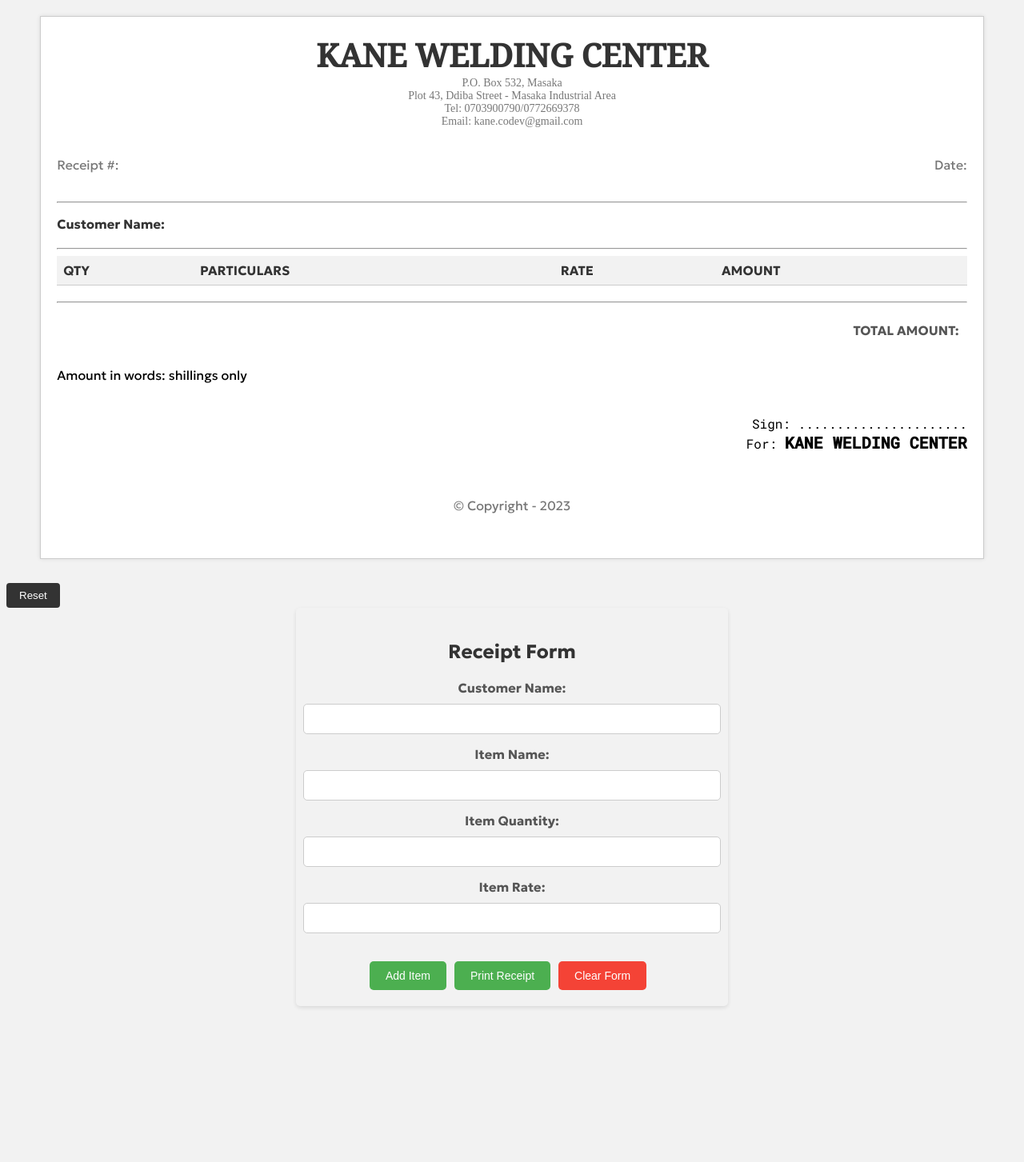
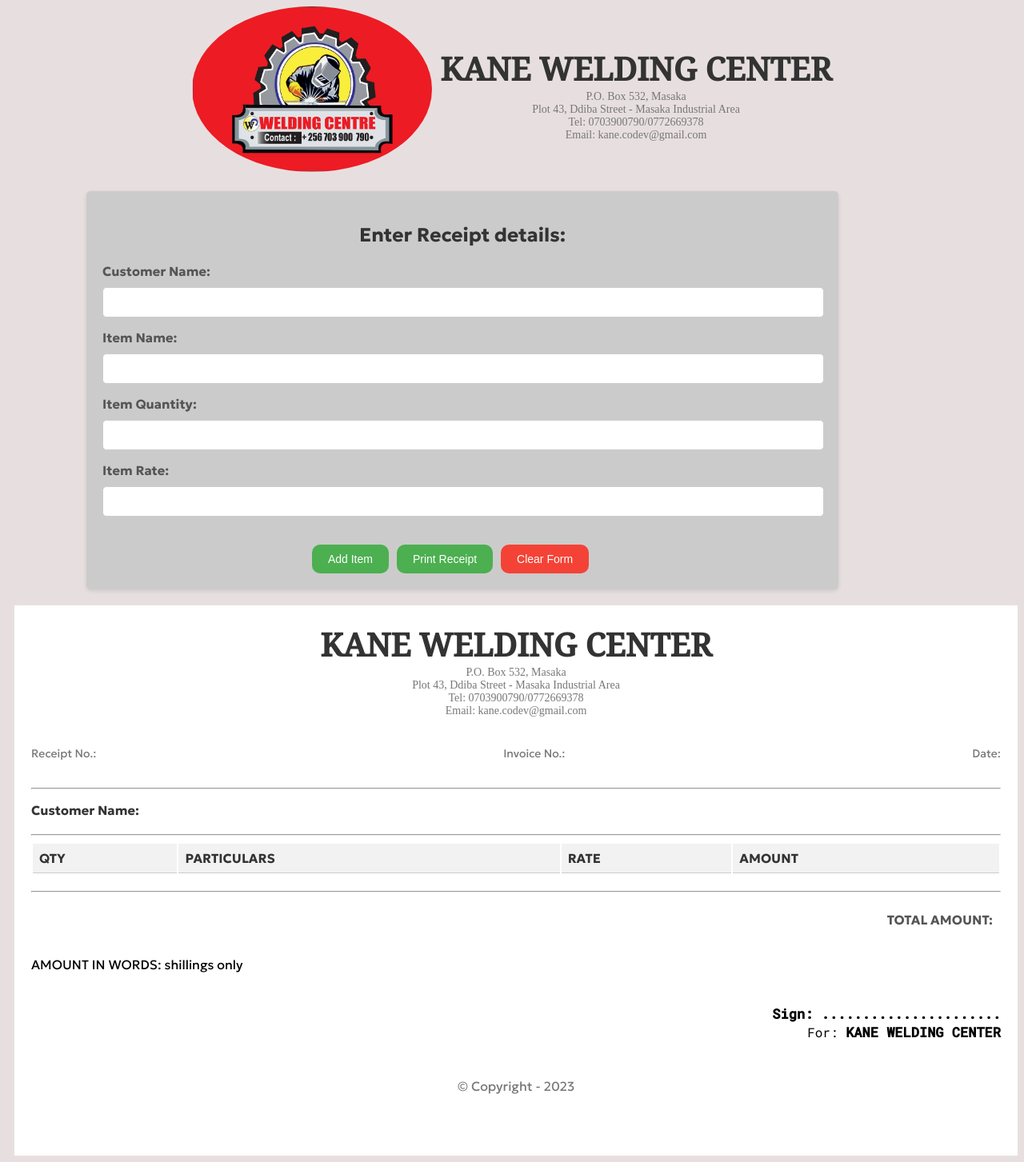
Before and after one commit to jesar-enl/jesar-enl.github.io, a plain HTML site: page index.html in a window 1280 px wide. Shown: the whole page at 80% size. Before the commit the page ends 1266 px from the top, so only its background shows below. Drawn offline with Linux system fonts and the light colour scheme; a web font is replaced by a local one.

Commit message:
Made some changes to the receipt

```diff
--- a/index.html
+++ b/index.html
@@ -14,57 +14,24 @@
 </head>
 
 <body>
-    <div id="receiptContainer">
-        <div id="companyInfo">
+    <header>
+        <div class="companyInfo">
+            <div class="company-logo">
+                <img src="images/kane.png" alt="logo">
+            </div>
+            <div class="company-details">
                 <h2 id="companyNamePrint">KANE WELDING CENTER</h2>
                 <p id="companyAddress">P.O. Box 532, Masaka</p>
                 <p id="companyAddress">Plot 43, Ddiba Street - Masaka Industrial Area</p>
                 <p id="companyAddress">Tel: 0703900790/0772669378</p>
                 <p id="companyAddress">Email: kane.codev@gmail.com</p>
             </div>
-        <div id="receiptDetails">
-            <p>Receipt #: <span id="receiptNumber"></span></p>
-            <p>Date: <span id="receiptDate"></span></p>
         </div>
-        <hr>
-        <div id="customerInfo">
-            <p id="customerNameLabel">Customer Name: <span id="customerNamePrint"></span></p>
-        </div>
-        <hr>
-        <table id="table">
-            <thead>
-                <tr>
-                    <th>Qty</th>
-                    <th>Particulars</th>
-                    <th>Rate</th>
-                    <th>Amount</th>
-                </tr>
-            </thead>
-            <tbody id="tableBody">
-                <!-- Items will be dynamically added here -->
-            </tbody>
-        </table>
-        <hr>
-        <div id="totalAmountSection">
-            <p id="totalAmountLabel">Total Amount:</p>
-            <p id="totalAmount"></p>
-        </div>
-        <div>Amount in words: <span id="wordAmount"></span> shillings only</div>
-        <br>
-        <br>
-        <div id="stampSection">
-            <p>Sign: ......................</p>
-            <p>For: <span class="p2">KANE WELDING CENTER</span></p>
-        </div>
-        <footer>
-            <p>&copy; Copyright - <span id="currentYear"></span></p>
-        </footer>
+    </header>
 
-    </div>
-    <button type="button" id="resetBtn" onclick="resetReceipt()">Reset</button>
-
+    <!-- Form to enter the details -->
     <div id="receiptForm">
-        <h2>Receipt Form</h2>
+        <h2>Enter Receipt details:</h2>
         <form>
             <label for="customerName">Customer Name:</label>
             <input type="text" id="customerName" required>
@@ -76,11 +43,79 @@
             <input type="number" id="itemRate" step="0.01" required>
             <div class="btn-container">
                 <button type="button" onclick="addItemsToReceipt()">Add Item</button>
-                <button type="button" id="printReceiptBtn" onclick="printReceipt()">Print Receipt</button>
-                <button type="button" id="clearBtn" onclick="clearForm()">Clear Form</button>
+                <button type="button" id="printReceiptBtn">Print Receipt</button>
+                <button type="button" id="clearBtn">Clear Form</button>
             </div>
 
         </form>
+    </div>
+
+
+    <div id="receiptContainer">
+        <!-- Company Details -->
+        <div id="companyInfo">
+            <h2 id="companyNamePrint">KANE WELDING CENTER</h2>
+            <p id="companyAddress">P.O. Box 532, Masaka</p>
+            <p id="companyAddress">Plot 43, Ddiba Street - Masaka Industrial Area</p>
+            <p id="companyAddress">Tel: 0703900790/0772669378</p>
+            <p id="companyAddress">Email: kane.codev@gmail.com</p>
+        </div>
+
+        <!-- Receipt details: receipt no., Invoice no., Date -->
+        <div id="receiptDetails">
+            <p>Receipt No.: <span id="receiptNumber"></span></p>
+            <p>Invoice No.: <span id="invoiceNumber"></span></p>
+            <p>Date: <span id="receiptDate"></span></p>
+        </div>
+        <hr>
+
+        <!-- Customer details -->
+        <div id="customerInfo">
+            <p id="customerNameLabel">Customer Name: <span id="customerNamePrint"></span></p>
+        </div>
+        <hr>
+
+        <!-- Details of items in tabular form -->
+        <table id="table">
+            <!-- Table heads -->
+            <thead>
+                <tr>
+                    <th>Qty</th>
+                    <th>Particulars</th>
+                    <th>Rate</th>
+                    <th>Amount</th>
+                </tr>
+            </thead>
+
+            <!-- Items in details -->
+            <tbody id="tableBody">
+                <!-- Items will be dynamically added here -->
+            </tbody>
+        </table>
+        <hr>
+
+        <!-- Total amount of all the items on the receipt -->
+        <div id="totalAmountSection">
+            <p id="totalAmountLabel">Total Amount:</p>
+            <p id="totalAmount"></p>
+        </div>
+
+        <!-- Total amount in words -->
+        <div><span id="inwords">Amount in words</span>: <span id="wordAmount"></span> shillings only</div>
+        <br>
+        <br>
+
+        <!-- Stamp and signature section -->
+        <div id="stampSection">
+            <p><span class="p2">Sign: ......................</span></p>
+            <p>For: <span class="p2">KANE WELDING CENTER</span></p>
+        </div>
+
+        <!-- Footer section -->
+        <footer>
+            <p>&copy; Copyright - <span id="currentYear"></span></p>
+        </footer>
+
     </div>
 
     <script src="script.js"></script>
--- a/script.js
+++ b/script.js
@@ -1,3 +1,17 @@
+function generateInvoiceNumber() {
+  let usedNumbers = [];
+
+  let invoiceNo = '';
+
+  do {
+    invoiceNo = Math.floor(Math.random() * 90000) + 10000;
+  } while (usedNumbers.includes(invoiceNo));
+
+  usedNumbers.push(invoiceNo);
+
+  return invoiceNo;
+}
+
 // Global variable to keep track of the receipt number
 let receiptCount = 1;
 
@@ -51,8 +65,8 @@ function calculateTotalAmount() {
   const tableBody = document.getElementById('tableBody');
   const rows = tableBody.getElementsByTagName('tr');
 
-  for (let i = 0; i < rows.length; i++) {
-    const amountCell = rows[i].cells[3];
+  for (const element of rows) {
+    const amountCell = element.cells[3];
     const amountText = amountCell.textContent.trim();
 
     if (amountText !== '') {
@@ -196,10 +210,20 @@ function printReceipt() {
   const receiptContainer = document.getElementById('receiptContainer');
   receiptContainer.style.display = 'block';
 
+  const invoiceNo = generateInvoiceNumber();
+
   const receiptNumber = document.getElementById('receiptNumber');
   const receiptDate = document.getElementById('receiptDate');
   const customerNamePrint = document.getElementById('customerNamePrint');
   const totalAmount = document.getElementById('totalAmount');
+
+  // Generate the receipt number
+  const generatedReceiptNumber = generateReceiptNumber();
+
+  const invoiceNoElement = document.getElementById('invoiceNumber');
+  invoiceNoElement.innerText = `KWC/${invoiceNo
+    .toString()
+    .padStart(5, '0')}/02`;
 
   // Get the total amount in words
   const totalAmountWords = convertAmountToWords(
@@ -211,7 +235,7 @@ function printReceipt() {
   document.getElementById('receiptDate').innerText = receiptDate;
   document.getElementById('customerNamePrint').innerText = customerName;
 
-  receiptNumber.innerText = generateReceiptNumber();
+  receiptNumber.innerText = generatedReceiptNumber;
   receiptDate.innerText = getCurrentDate();
   customerNamePrint.innerText = getCustomerName();
   totalAmount.innerText = calculateTotalAmount();
@@ -222,12 +246,10 @@ function printReceipt() {
   // Temporarily show the receiptContainer for printing
   receiptContainer.style.display = 'block';
 
-  // Trigger printing
+  // Open the print window
   window.print();
 
-  window.addEventListener("afterprint", function() {
-      window.close();
-  });
+  resetReceipt();
 }
 
 // Clear the form fields
@@ -236,7 +258,6 @@ function clearForm() {
   document.getElementById('itemName').value = '';
   document.getElementById('itemQuantity').value = '';
   document.getElementById('itemRate').value = '';
-  document.getElementById('itemAmount').value = '';
 }
 
 // Reset the receipt section
@@ -251,13 +272,11 @@ function resetReceipt() {
   // Reset receipt details
   document.getElementById('receiptNumber').innerText = '';
   document.getElementById('receiptDate').innerText = '';
+  document.getElementById('invoiceNumber').innerText = '';
   document.getElementById('customerNamePrint').innerText = '';
 
   // Reset the total amount
   document.getElementById('totalAmount').innerText = '';
-
-  // Hide the receipt section
-  document.getElementById('receiptSection').style.display = 'none';
 }
 
 // Add event listener for the "Print Receipt" button
@@ -273,9 +292,3 @@ document.getElementById('clearBtn').addEventListener('click', function (event) {
   event.preventDefault();
   clearForm();
 });
-
-// Add event listener for the "Reset" button
-document.getElementById('resetBtn').addEventListener('click', function (event) {
-  event.preventDefault();
-  resetReceipt();
-});
--- a/styles.css
+++ b/styles.css
@@ -5,21 +5,38 @@
 
 body {
   font-family: 'Geologica', sans-serif;
-  background-color: #f2f2f2;
+  background-color: #e7dfdf;
 }
 
 #receiptContainer {
-  width: 90%;
-  margin: 20px auto;
+  max-width: 100vw;
+  margin-left: 10px;
   background-color: #fff;
-  border: 1px solid #ccc;
+  border: 1px solid #fff;
   padding: 20px;
-  box-shadow: 0 0 5px rgba(0, 0, 0, 0.1);
+  /* box-shadow: 0 0 5px rgba(0, 0, 0, 0.1); */
 }
 
 #companyInfo {
   text-align: center;
   margin-bottom: 20px;
+}
+
+.companyInfo {
+  text-align: center;
+  margin-bottom: 20px;
+  display: flex;
+  justify-content: center;
+}
+
+.company-logo img {
+  border-radius: 60%;
+  width: 300px;
+}
+
+.company-details {
+  margin-top: 50px;
+  margin-left: 10px;
 }
 
 #companyNamePrint {
@@ -48,6 +65,7 @@ body {
 
 #receiptDetails p {
   color: #777;
+  font-size: 14px;
 }
 
 #receiptNumber {
@@ -56,8 +74,13 @@ body {
 }
 
 #receiptDate {
-  font-size: 14px;
+  font-size: 16px;
   color: #292828;
+}
+
+#invoiceNumber {
+  font-size: 16px;
+  color: #2b2a2a;
 }
 
 #customerInfo {
@@ -71,7 +94,7 @@ body {
 
 #table {
   width: 100%;
-  border-collapse: collapse;
+  border-collapse: separate;
   margin-bottom: 20px;
 }
 
@@ -113,6 +136,10 @@ body {
   color: #333;
 }
 
+#inwords {
+  text-transform: uppercase;
+}
+
 #stampSection {
   text-align: right;
   margin-bottom: 10px;
@@ -126,43 +153,31 @@ body {
 
 #stampSection .p2 {
   font-weight: 600;
-  font-size: 20px;
-}
-
-#resetBtn {
-  margin-top: 10px;
-  padding: 8px 16px;
-  background-color: #333;
-  color: #fff;
-  border: none;
-  border-radius: 4px;
-  cursor: pointer;
-}
-
-#resetBtn:hover {
-  background-color: #555;
+  font-size: 17px;
 }
 
 #receiptForm {
-    background-color: #f2f2f2;
+  background-color: #cccbcb;
   padding: 20px;
   border-radius: 5px;
   box-shadow: 0 2px 5px rgba(0, 0, 0, 0.1);
-    text-align: center;
-    max-width: 500px;
-    margin: 0 auto;
+  /* text-align: center; */
+  max-width: 900px;
+  margin-left: 100px;
+  margin-bottom: 20px;
 }
 
 #receiptForm h2 {
   font-size: 24px;
   margin-bottom: 20px;
+  text-align: center;
   color: #333;
 }
 
 #receiptForm form {
   display: flex;
   flex-direction: column;
-    align-items: center;
+  margin-right: 20px;
 }
 
 #receiptForm label {
@@ -189,9 +204,9 @@ body {
 
 .btn-container button {
   padding: 10px 20px;
-    border-radius: 5px;
+  border-radius: 10px;
   font-size: 14px;
-    background-color: #4CAF50;
+  background-color: #4caf50;
   color: #fff;
   border: none;
   cursor: pointer;
@@ -207,11 +222,17 @@ body {
   background-color: #45a049;
 }
 
+.btn-container button:last-child:hover {
+  background-color: #e46056;
+}
+
 footer {
   text-align: center;
-  margin-top: 20px;
+  margin-bottom: 20px;
   padding: 20px;
   color: #777;
+  display: flex;
+  justify-content: center;
 }
 
 /* Media query for tablets */
@@ -244,7 +265,10 @@ footer {
   .receipt-details p {
     margin-bottom: 5px;
   }
-  /* Example: Adjust spacing between receipt details for tablets */
+
+  #receiptForm {
+    margin: auto;
+  }
 }
 
 /* Media query for smartphones */
@@ -277,7 +301,10 @@ footer {
   .receipt-details p {
     margin-bottom: 3px;
   }
-  /* Example: Adjust spacing between receipt details for smartphones */
+
+  #receiptForm {
+    margin: auto;
+  }
 }
 
 @media print {
@@ -298,6 +325,12 @@ footer {
   }
 }
 
+@media print {
+  .printing #receiptContainer > :not(#receiptPrintArea) {
+    display: none;
+  }
+}
+
 @media (max-width: 480px) {
   #receiptForm {
     padding: 10px;
```
Lines whose indentation alone changed are shown as unchanged.
